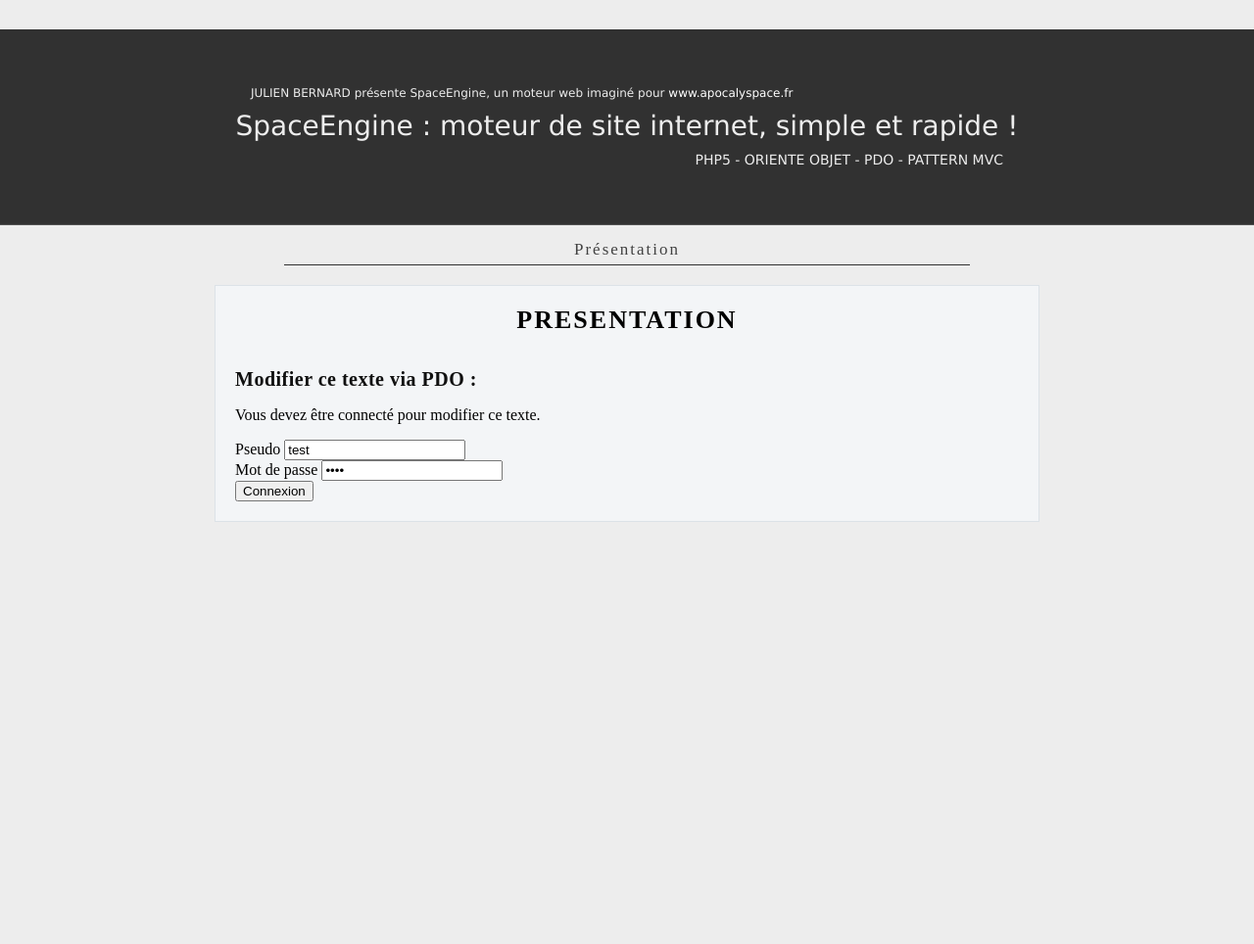
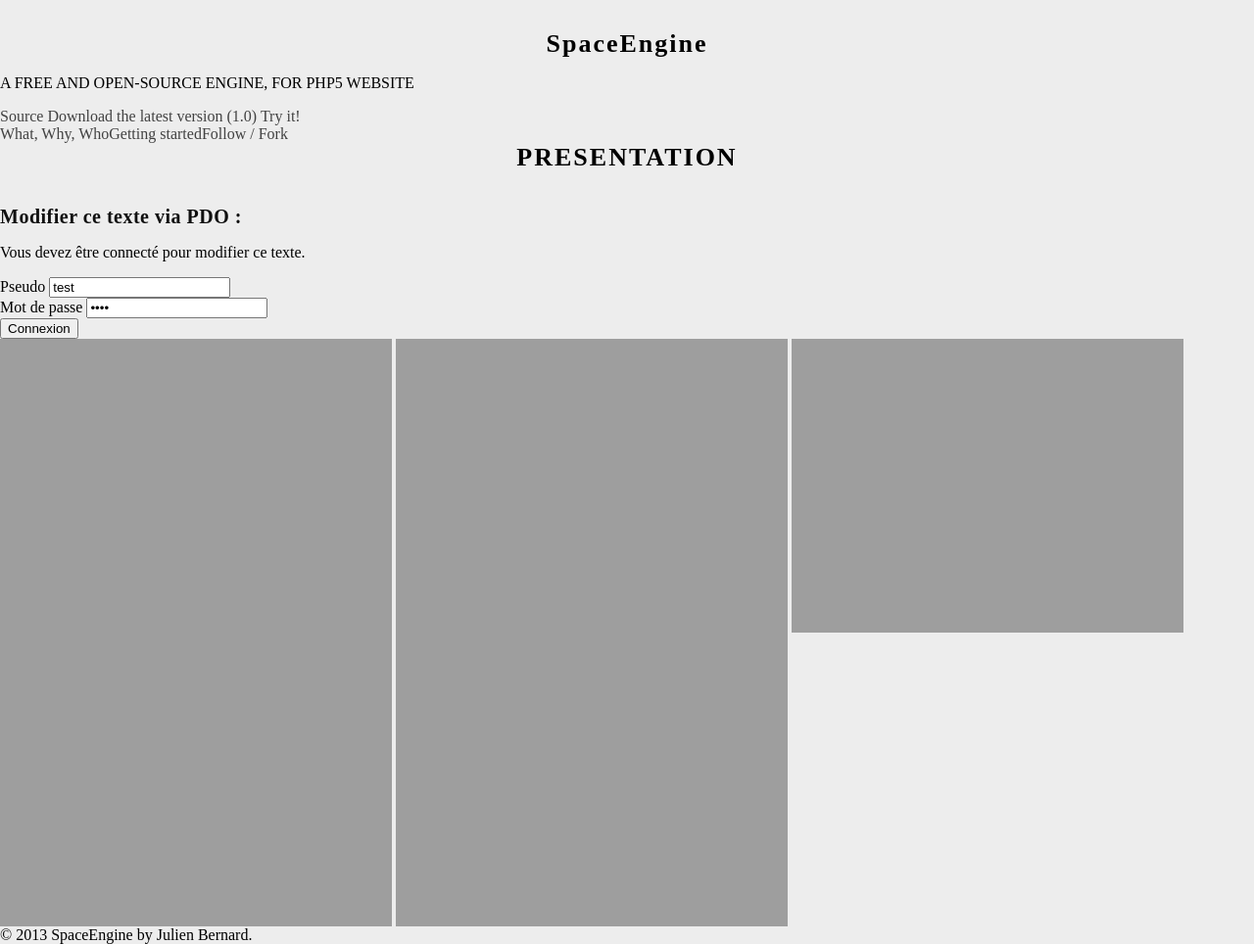
Before and after one commit to JulienBernard/SpaceEngine, a PHP site: page /Julien/ in a window 1280 px wide. Shown: the whole page at 98% size. Before the commit the page ends 533 px from the top, so only its background shows below. Run offline with PHP 8.4, Linux system fonts and the light colour scheme; data that the repository does not hold is empty.

Commit message:
Nouveau design : changement du header/footer.

```diff
--- a/template/footer.php
+++ b/template/footer.php
@@ -1,4 +1,48 @@
-</section>
 
+	<footer id="footer">
+		<img src="./img/php.png" alt="PHP" /> <img src="./img/html.png" alt="HTMl" /> <a href=""><img src="./img/foundation.png" alt="Foundation4" /></a> <img src="./img/css.png" alt="CSS" /> <img src="./img/js.png" alt="JS" />
+		<p style="margin: 0;">&copy; 2013 SpaceEngine by Julien Bernard.</p>
+	</footer>
+
+	<!--
+		Foundation 4 script.
+	-->
+	<script>
+		document.write('<script src=' +
+		('__proto__' in {} ? 'js/vendor/zepto' : 'js/vendor/jquery') +
+		'.js><\/script>')
+	</script>
+
+	<script src="js/foundation.min.js"></script>
+
+	<script>
+		$(function(){
+			$(document).foundation();
+		})
+
+		$(document).ready( function () {
+			$('.toHome').click(function() {
+				$('html,body').animate({scrollTop: $(".home").offset().top}, 'slow');
+			});
+			$('.toTutorial').click(function() {
+				$('html,body').animate({scrollTop: $(".tutorial").offset().top}, 'slow');
+			});
+			$('.toFollow').click(function() {
+				$('html,body').animate({scrollTop: $(".follow").offset().top}, 'slow');
+			});
+			$('.toTop').click(function() {
+				$('html,body').animate({scrollTop: $("#header").offset().top}, 'slow');
+			});
+			$('.toWhat').click(function() {
+				$('html,body').animate({scrollTop: $(".what").offset().top}, 'slow');
+			});
+			$('.toWhy').click(function() {
+				$('html,body').animate({scrollTop: $(".why").offset().top}, 'slow');
+			});
+			$('.toWho').click(function() {
+				$('html,body').animate({scrollTop: $(".who").offset().top}, 'slow');
+			});
+		})
+	</script>
 </body>
 </html>
--- a/template/header.php
+++ b/template/header.php
@@ -47,19 +47,22 @@
 </head>
 
 <body>
+	<!--
+	<p>
+			<span id="SmallOne">JULIEN BERNARD présente SpaceEngine, un moteur web imaginé pour <a href="http://www.apocalyspace.fr">www.apocalyspace.fr</a></span>
+			SpaceEngine : moteur de site internet, simple et rapide !<br />
+			<span id="SmallTwo">PHP5 - ORIENTE OBJET - PDO - PATTERN MVC</span>
+		</p>
+		-->
+	<header id="header">
+		<h1>SpaceEngine</h1>
+		<p>A FREE AND OPEN-SOURCE ENGINE, FOR PHP5 WEBSITE</p>
 
-	<section>
-		<header id="Top">
-			<p>
-				<span id="SmallOne">JULIEN BERNARD présente SpaceEngine, un moteur web imaginé pour <a href="http://www.apocalyspace.fr">www.apocalyspace.fr</a></span>
-				SpaceEngine : moteur de site internet, simple et rapide !<br />
-				<span id="SmallTwo">PHP5 - ORIENTE OBJET - PDO - PATTERN MVC</span>
-			</p>
-		</header>
+		<a href="" class="alert button radius">Source</a>
+		<a href="" class="success button radius">Download the latest version (1.0)</a>
+		<a href="" class="button radius">Try it!</a>
 
-		<article id="Link">
-			<a href="index.php">Présentation</a>
-		</article>
-	</section>
-
-	<section class="Body">
+		<nav class="navigation">
+			<a href="#" class="toWhat">What, Why, Who</a><a href="#" class="toTutorial">Getting started</a><a href="#" class="toFollow">Follow / Fork</a>
+		</nav>
+	</header>
```
